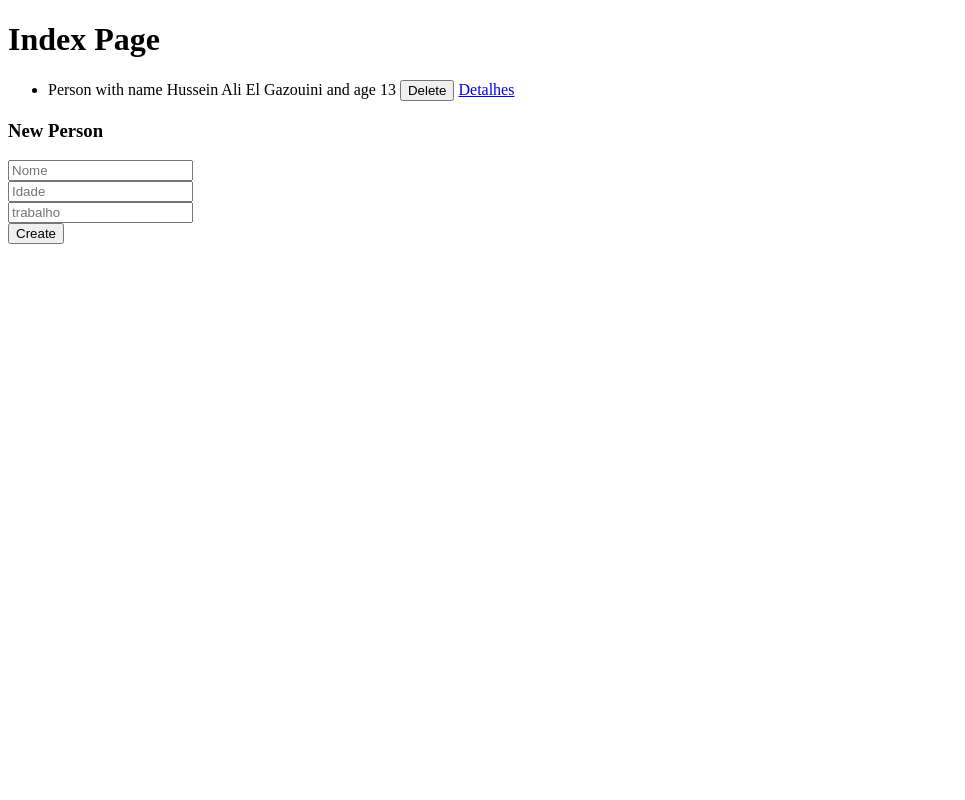
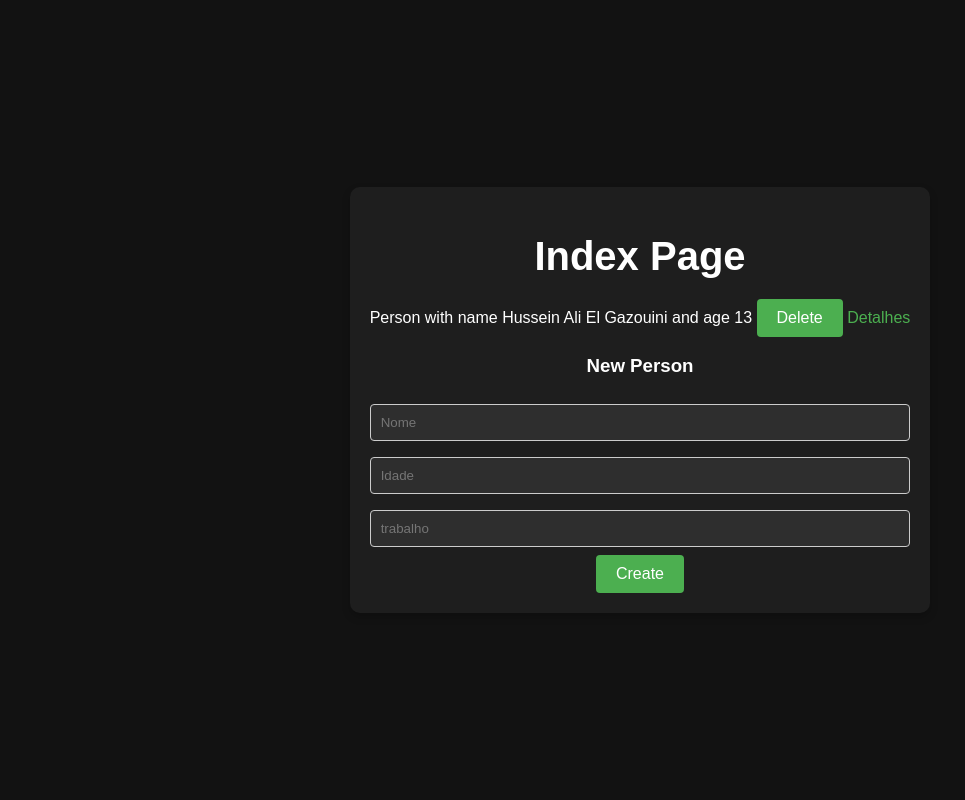
Before and after one commit to HusseinGazouini/TDE-SQLAlchemy, a Flask app: page / in a window 1280 px wide. Shown: the whole page, without its empty margins (0-965 px from the left). Run offline with Flask 3, Linux system fonts and the light colour scheme.

Commit message:
deleted:    .vscode/c_cpp_properties.json 	deleted:    .vscode/launch.json 	deleted:    .vscode/settings.json 	new file:   dbapplication/static/styles.css 	modified:   dbapplication/templates/base.html

```diff
--- /dev/null
+++ b/dbapplication/static/styles.css
@@ -0,0 +1,74 @@
+/* styles.css */
+body {
+    font-family: 'Arial', sans-serif;
+    margin: 0;
+    padding: 0;
+    background-color: #121212;
+    color: #ffffff;
+    display: flex;
+    justify-content: center;
+    align-items: center;
+    height: 100vh;
+    text-align: center;
+}
+
+.container {
+    max-width: 800px;
+    margin: 20px auto;
+    padding: 20px;
+    background-color: #1e1e1e;
+    border-radius: 10px;
+    box-shadow: 0 4px 8px rgba(0, 0, 0, 0.2);
+}
+
+h1 {
+    font-size: 2.5rem;
+    margin-bottom: 20px;
+}
+
+p {
+    font-size: 1.2rem;
+}
+
+ul {
+    list-style-type: none;
+    padding: 0;
+}
+
+li {
+    margin: 10px 0;
+}
+
+button, input[type="submit"] {
+    background-color: #4CAF50;
+    color: white;
+    padding: 10px 20px;
+    border: none;
+    border-radius: 4px;
+    cursor: pointer;
+    font-size: 16px;
+}
+
+button:hover, input[type="submit"]:hover {
+    background-color: #45a049;
+}
+
+input[type="text"], input[type="number"] {
+    width: 100%;
+    padding: 10px;
+    margin: 8px 0;
+    box-sizing: border-box;
+    border: 1px solid #ccc;
+    border-radius: 4px;
+    background-color: #2e2e2e;
+    color: #ffffff;
+}
+
+a {
+    color: #4CAF50;
+    text-decoration: none;
+}
+
+a:hover {
+    text-decoration: underline;
+}
--- a/dbapplication/templates/base.html
+++ b/dbapplication/templates/base.html
@@ -4,8 +4,11 @@
     <meta charset="UTF-8">
     <meta name="viewport" content="width=device-width, initial-scale=1.0">
     <title>{%  block title %} Default {% endblock %}</title>
+    <link rel="stylesheet" href="{{ url_for('static', filename='styles.css') }}">
 </head>
 <body>
-    {% block content %} {% endblock %}
+    <div class="container">
+        {% block content %} {% endblock %}
+    </div>
 </body>
 </html>
```
